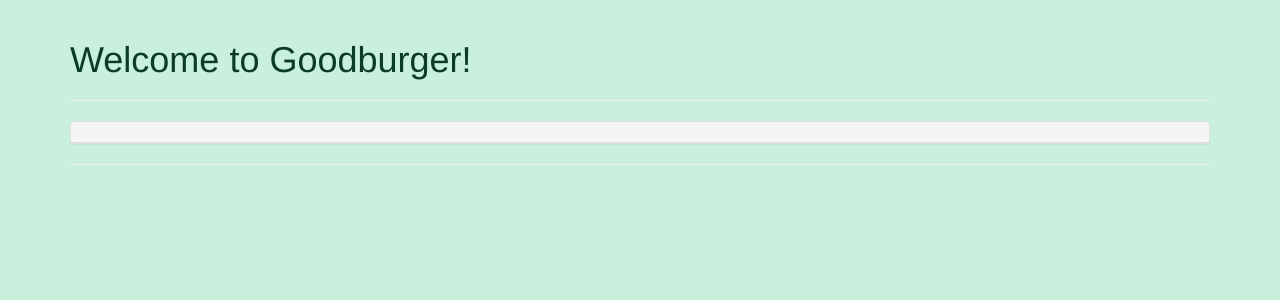
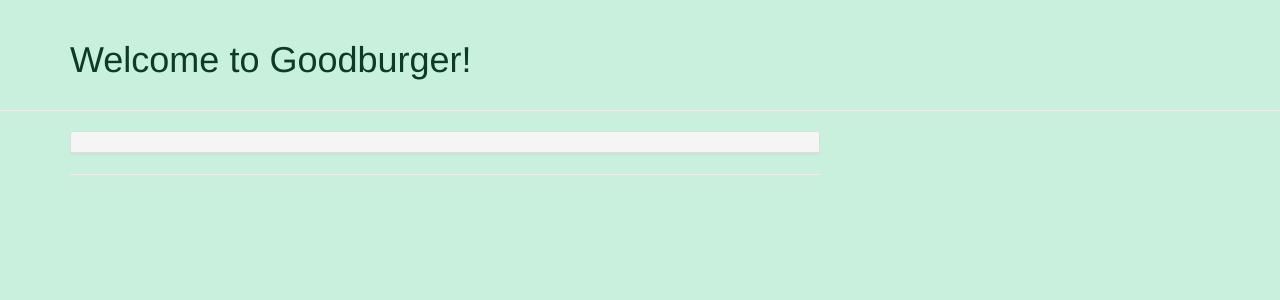
Before and after one commit to tdhuynh/mighty_restaurant, a Django app: page /cook/ in a window 1280 px wide. Shown: the part 52-352 px from the top of the page. Run offline with Django 3.2, Linux system fonts and the light colour scheme; tables that the repository leaves empty hold one stand-in row (values such as "Sample post"); some libraries are stand-ins or nearby versions.

Commit message:
changed the cook page again

```diff
--- a/mighty_restaurant/templates/base.html
+++ b/mighty_restaurant/templates/base.html
@@ -30,8 +30,11 @@
       </div>
     </div>
 <div class="container">
-      <h1>Welcome to Goodburger!</h1>
+<h1>Welcome to Goodburger!</h1></div>
     <hr>
+    <div class="container">
+      <div class="row">
+        <div class="col-md-8">
           <div class="panel panel-default">
             <div class="panel-heading">
               <div class="btn-toolbar" role="toolbar">
@@ -50,6 +53,8 @@
           </div>
           <hr>
         </div>
+      </div>
+    </div>
     <div class="container">
     {% block content %}
 
--- a/mighty_restaurant/templates/restaurant_app/order_list.html
+++ b/mighty_restaurant/templates/restaurant_app/order_list.html
@@ -1,25 +1,22 @@
 {% extends 'base.html' %}
 {% block content %}
 {% for order in object_list%}
+
+
+
+<div class="row">
+  <div class="col-md-8">
 <div class="panel panel-default">
+  <div class="panel-heading">
+        <div class="btn-toolbar" role="group">
+        <a href="{% url 'cook_update_view' order.id %}" class="btn btn-success btn-lg" role="button">Complete</a>
+        <button type="button" class="btn btn-info btn-md" role="button">Order {{ order.id }}</button>
+        <button type="button" class="btn btn-warning btn-sm" role="button">Table {{ order.table.id }}</button>
+      </div>
+    </div>
     <div class="panel-body">
       <div class="row">
-      <div class="col-md-8"></div>
-        <div class="col-md-10"></div>
-          <div class="btn-toolbar" role="group">
-            <a href="{% url 'cook_update_view' order.id %}" class="btn btn-success btn-lg" role="button">Complete</a>
-          </div>
-          <div class="col-md-4">
-              <div class="col-md-4">
-              <h3><span class="label label-info">Order {{ order.id }}</span></h3>
-              <h4><span class="label label-danger">Table {{ order.table.id }}</span></h4>
-              <br>
-
-            </div>
-</div>
-<div class="col-md-4">
-
-
+        <div class="col-md-2">
             {{ order.item }}
             {{ order.notes }}
             {{ order.item.price }}
@@ -28,6 +25,10 @@
         </div>
     </div>
   </div>
+  </div>
+</div>
+
+
 {% endfor %}
   {{ object.paid }}
   {{ object.total }}
```
Lines whose indentation alone changed are shown as unchanged.
